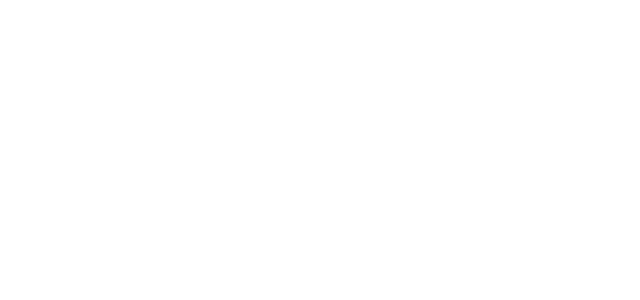
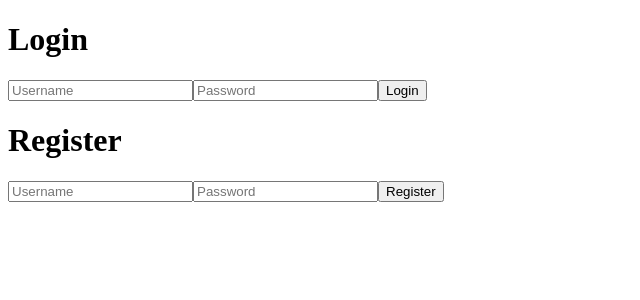
Before and after one commit to 3sier/shop-in-react, a React (Vite) app: page / in a window 1280 px wide. Shown: the top 300 px of the page, without its empty margins (0-640 px from the left). Built offline with nearby package versions, Linux system fonts and the light colour scheme.

Commit message:
Add Login and Register components
- Added Login component to handle user login functionality
- Added Register component to handle user registration functionality

```diff
--- a/src/App.jsx
+++ b/src/App.jsx
@@ -1,12 +1,16 @@
-import { useState } from 'react'
+import React from 'react'
 import './App.css'
+import Login from './components/Login'
+import Register from './components/Register'
+
 
 function App() {
 
 
   return (
     <>
-
+      <Login />
+      <Register />
     </>
   )
 }
--- /dev/null
+++ b/src/components/Login.jsx
@@ -0,0 +1,35 @@
+import React, { useState } from 'react';
+
+const Login = () => {
+  const [username, setUsername] = useState('');
+  const [password, setPassword] = useState('');
+
+  const handleLogin = () => {
+    // Perform login logic here
+    // You can use the username and password state variables to access the user's input
+  };
+
+  return (
+    <div className="login-container">
+      <h1>Login</h1>
+      <input
+        type="text"
+        placeholder="Username"
+        value={username}
+        onChange={(e) => setUsername(e.target.value)}
+      />
+      <input
+        type="password"
+        placeholder="Password"
+        value={password}
+        onChange={(e) => setPassword(e.target.value)}
+      />
+      <button onClick={handleLogin}>Login</button>
+    </div>
+  );
+};
+
+export default Login;
+
+
+// TODO: Do the register logic
--- /dev/null
+++ b/src/components/Register.jsx
@@ -0,0 +1,39 @@
+import React, { useState } from 'react';
+
+const Register = () => {
+  const [username, setUsername] = useState('');
+  const [password, setPassword] = useState('');
+
+  const handleRegister = () => {
+    // Perform register logic here
+    // You can use the username and password state variables to access the user's input
+
+    alert(`Registered with username: ${username} and password: ${password}`);
+
+    setUsername('');
+    setPassword('');
+  };
+
+  return (
+    <div className="register-container">
+      <h1>Register</h1>
+      <input
+        type="text"
+        placeholder="Username"
+        value={username}
+        onChange={(e) => setUsername(e.target.value)}
+      />
+      <input
+        type="password"
+        placeholder="Password"
+        value={password}
+        onChange={(e) => setPassword(e.target.value)}
+      />
+      <button onClick={handleRegister}>Register</button>
+    </div>
+  );
+};
+
+export default Register;
+
+// TODO: Do the login logic
```
